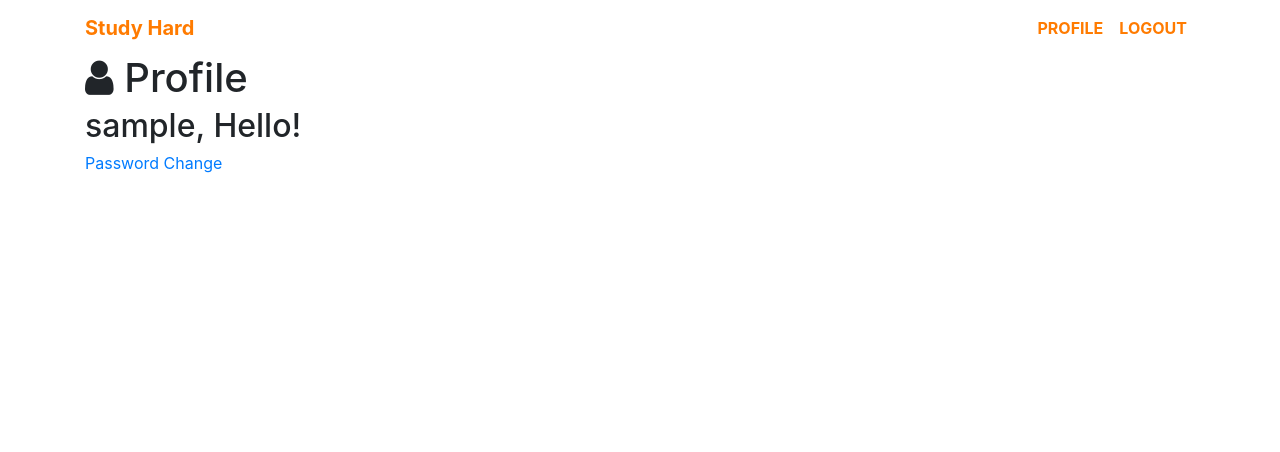
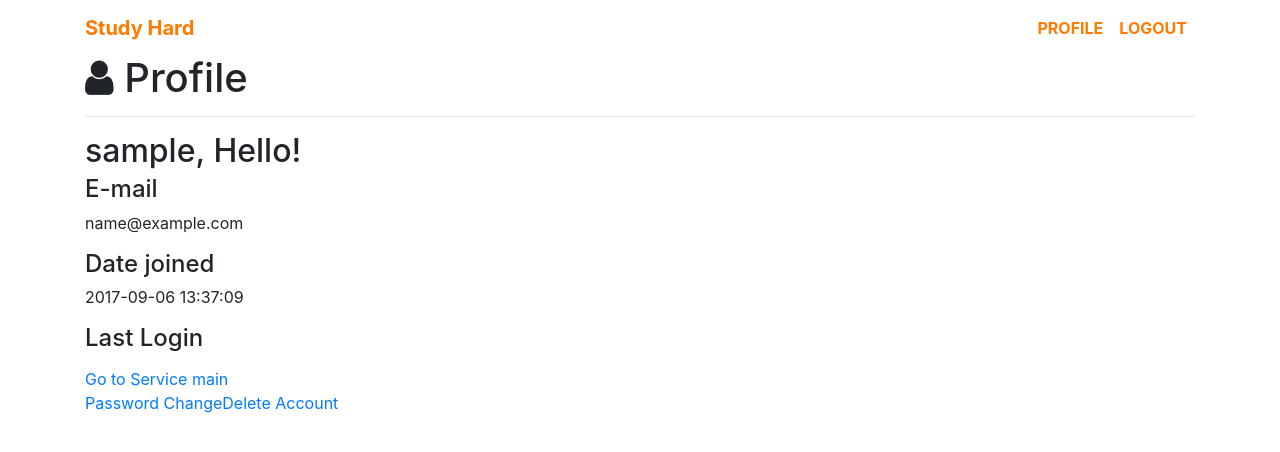
Before and after one commit to punkyoon/study-hard, a Django app: page /accounts/profile/ in a window 1280 px wide. Shown: the top 452 px of the page. Run offline with Django 3.2, Linux system fonts and the light colour scheme; the visitor is signed in with stand-in values (Sample User, id 1); some libraries are stand-ins or nearby versions.

Commit message:
now cann delete account:

```diff
--- a/accounts/urls.py
+++ b/accounts/urls.py
@@ -4,6 +4,8 @@ from accounts import views
 
 urlpatterns = [
     url(r'', include('django.contrib.auth.urls')),
-    url(r'^register/', views.register_view, name='register'),
-    url(r'^profile/', views.profile_view, name='profile'),
+    url(r'^register/$', views.register_view, name='register'),
+    url(r'^profile/$', views.profile_view, name='profile'),
+    url(r'^delete_account/$', views.delete_account_view, name='delete_account'),
+    url(r'^delete_account_done/$', views.delete_account_done_view, name='delete_account_done'),
 ]
--- a/accounts/views.py
+++ b/accounts/views.py
@@ -34,3 +34,17 @@ def register_view(request):
 @login_required
 def profile_view(request):
     return render(request, 'registration/profile.html')
+
+
+@login_required
+def delete_account_view(request):
+    if request.method == 'POST':
+        if request.user.username == request.POST['username']:
+            return redirect('delete_account_done')
+    return render(request, 'registration/delete_account.html')
+
+
+@login_required
+def delete_account_done_view(request):
+    User.objects.get(username=request.user.username).delete()
+    return render(request, 'registration/delete_account_done.html')
--- a/study_hard/tool.py
+++ b/study_hard/tool.py
@@ -1,3 +1,4 @@
+from django.contrib.auth.models import User
 from service_main.models import Study, StudyUser, StudyRequest
 from service_study.models import Notice, Attendance
 
--- a/templates/registration/password_reset_done.html
+++ b/templates/registration/password_reset_done.html
@@ -7,5 +7,5 @@
 <h1><i class="fa fa-key" aria-hidden="true"></i> Password Reset</h1>
 <hr />
 
-<h2 class="">We've sended a password reset link to the E-mail you entered.</h2>
+<h2>We've sended a password reset link to the E-mail you entered.</h2>
 {% endblock %}
--- a/templates/registration/profile.html
+++ b/templates/registration/profile.html
@@ -5,7 +5,22 @@
 
 {% block operation %}
 <h1><i class="fa fa-user" aria-hidden="true"></i> Profile</h1>
+<hr />
+
 <h2>{{ request.user.username }}, Hello!</h2>
-<a href="{% url 'password_change' %}">Password Change</a>
 
+<h4>E-mail</h4>
+<p>{{ request.user.email }}</p>
+
+<h4>Date joined</h4>
+<p>{{ request.user.date_joined|date:'Y-m-d H:i:s' }}</p>
+
+<h4>Last Login</h4>
+<p>{{ request.user.last_login|date:'Y-m-d H:i:s' }}</p>
+
+<a class="" href="{% url 'study_list' %}">Go to Service main</a>
+<div class="container row">
+  <a class="" href="{% url 'password_change' %}">Password Change</a>
+  <a class="" href="{% url 'delete_account' %}">Delete Account</a>
+</div>
 {% endblock %}
```
Also changed, not shown: templates/registration/delete_account.html (added, +31 -0 lines), templates/registration/delete_account_done.html (added, +12 -0 lines), templates/registration/password_change_form.html (+9 -9 lines), templates/registration/password_reset_confirm.html (line endings or trailing spaces).
